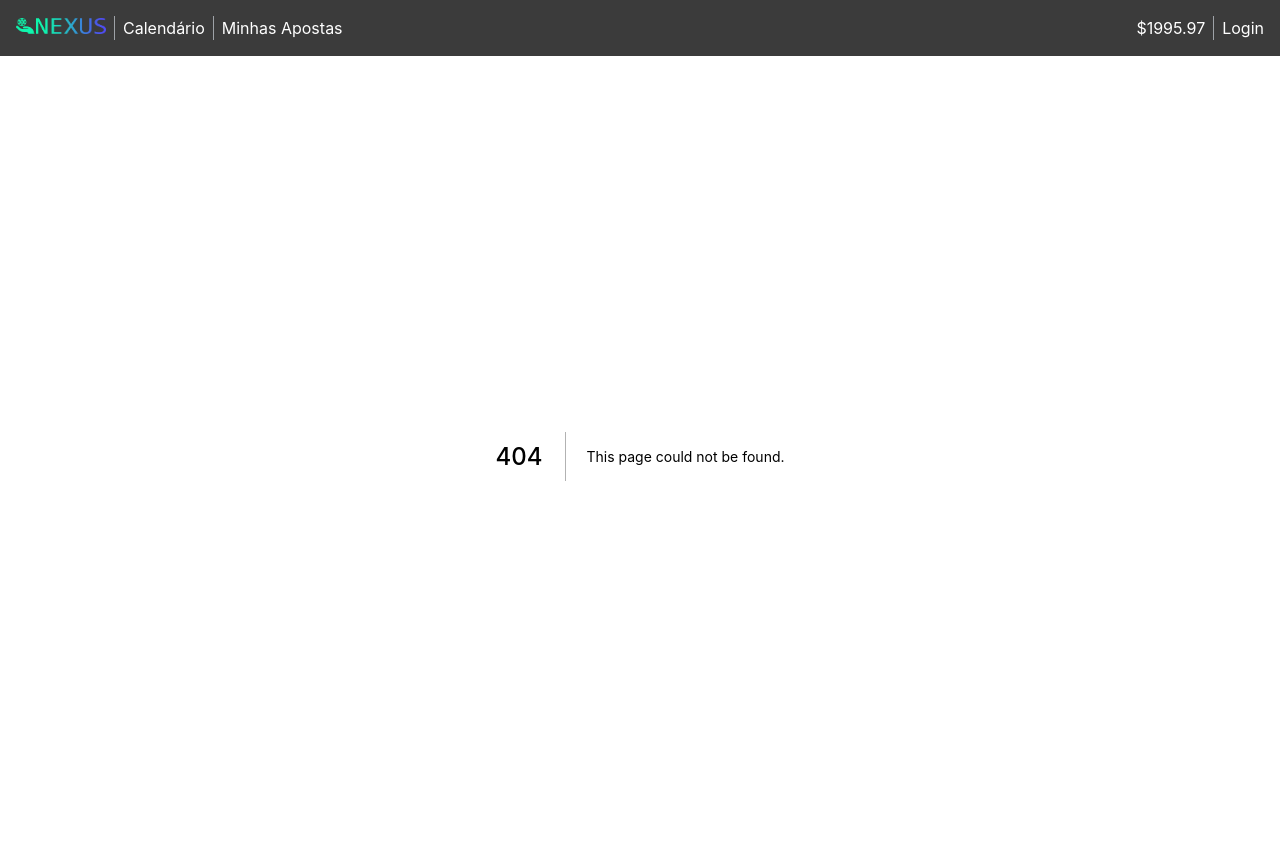
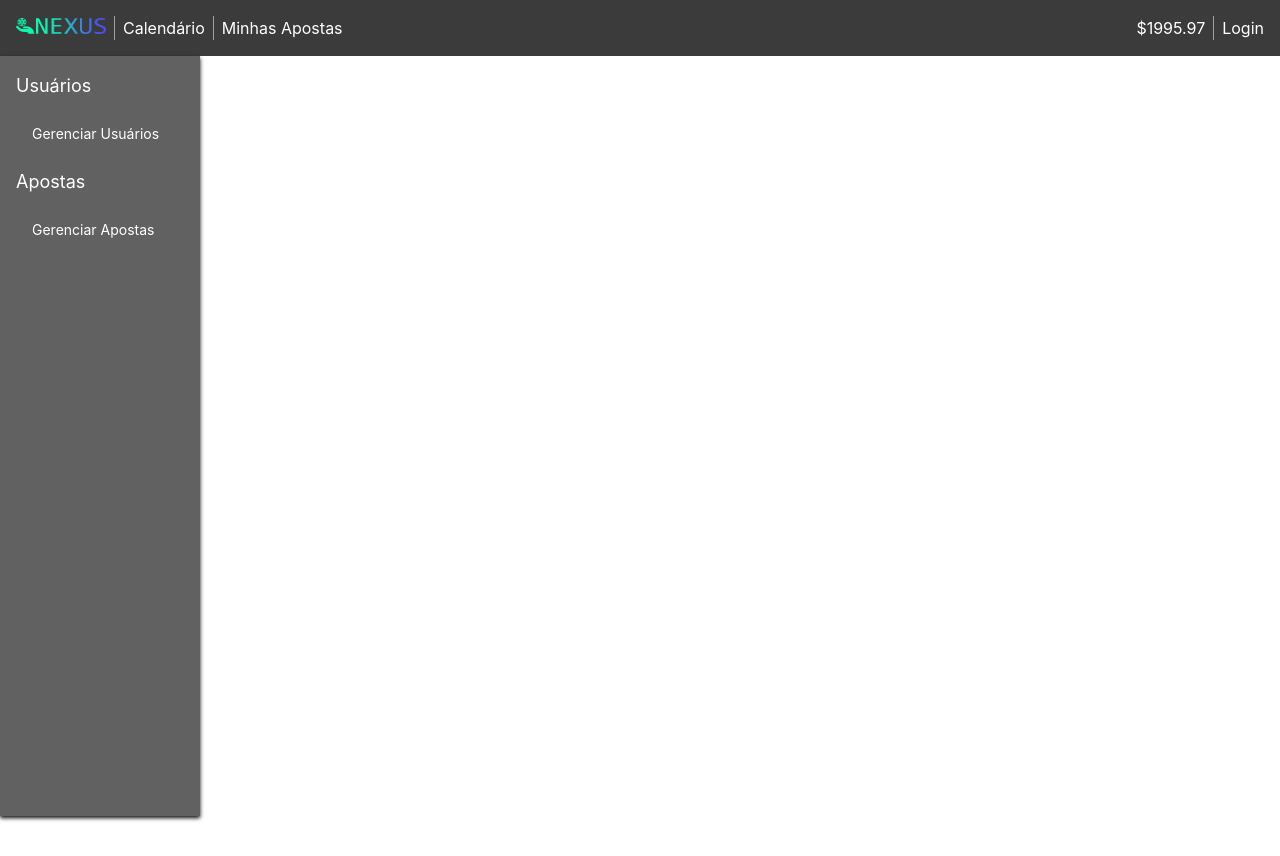
Before and after one commit to Densatho/INexus, a Next.js app: page /admin/dashboard in a window 1280 px wide. Before the commit this address had no page. After the commit the page ends 816 px from the top, so only its background shows below. Built offline with nearby package versions, Linux system fonts and the light colour scheme.

Commit message:
dashboard de admin + subpastas e navbar.

```diff
--- a/components/Layout.js
+++ b/components/Layout.js
@@ -12,7 +12,6 @@ export default function Layout(props) {
         <meta name="Nexus" content="Bet for League of Legends games" />
         <link rel="icon" href="/favicon.ico" />
       </Head>
-      <Navbar />
       <Flex flexDirection="column" pt={14}>
         {props.children}
       </Flex>
--- /dev/null
+++ b/components/NavItem.js
@@ -0,0 +1,32 @@
+import Icon from "@chakra-ui/icon";
+import { Flex, Link, Text } from "@chakra-ui/layout";
+import { Menu, MenuButton } from "@chakra-ui/menu";
+
+export default function NavItem({ type, title, destino }) {
+  return (
+    <Flex
+      flexDir="column"
+      w="100%"
+      alignItems="flex-start"
+      fontStyle={type == "father" ? "bold" : "normal"}
+      fontSize={type == "father" ? "18px" : "14px"}
+      p={type == "father" ? "4" : "2"}
+      ml={type == "father" ? "0" : "6"}
+      color="white"
+    >
+      <Menu placement="right">
+        {destino != "" ? (
+          <Link href={destino}>
+            <MenuButton>
+              <Flex>
+                <Text>{title}</Text>
+              </Flex>
+            </MenuButton>
+          </Link>
+        ) : (
+          <Text>{title}</Text>
+        )}
+      </Menu>
+    </Flex>
+  );
+}
--- a/components/Navbar.js
+++ b/components/Navbar.js
@@ -5,7 +5,7 @@ import { Spacer, Divider } from "@chakra-ui/layout";
 import React from "react";
 
 let saldo = 1995.97;
-export default function Navbar() {
+export default function Navbar(props) {
   return (
     <>
       <Flex p="2" bg="#3B3B3B" w="100%" p={4} h="14" color="white">
--- /dev/null
+++ b/components/Sidebar.js
@@ -0,0 +1,33 @@
+import Icon from "@chakra-ui/icon";
+import { Divider, Flex } from "@chakra-ui/layout";
+import NavItem from "./NavItem";
+export default function Sidebar() {
+  return (
+    <Flex
+      pos="sticky"
+      left="0"
+      h="95vh"
+      marginTop="0"
+      boxShadow="0 2px 4px 0 #080808"
+      w="200px"
+      flexDirection="column"
+      justifyContent="space-between"
+      background="#616161"
+    >
+      <Flex flexDirection="column">
+        <NavItem type="father" title="Usuários" destino=""></NavItem>
+        <NavItem
+          type="child"
+          title="Gerenciar Usuários"
+          destino="/admin/userManager"
+        ></NavItem>
+        <NavItem type="father" title="Apostas"></NavItem>
+        <NavItem
+          type="child"
+          title="Gerenciar Apostas"
+          destino="/admin/betManager"
+        ></NavItem>
+      </Flex>
+    </Flex>
+  );
+}
--- a/pages/_app.js
+++ b/pages/_app.js
@@ -4,7 +4,7 @@ import Navbar from "src/components/Navbar";
 function MyApp({ Component, pageProps }) {
   return (
     <ChakraProvider>
-      <Navbar />
+      <Navbar {...pageProps} />
       <Component {...pageProps} />
     </ChakraProvider>
   );
--- /dev/null
+++ b/pages/admin/betManager.js
@@ -0,0 +1,3 @@
+export default function betManager() {
+  return <p>Aqui vai a lista de bets.</p>;
+}
--- /dev/null
+++ b/pages/admin/dashboard.js
@@ -0,0 +1,8 @@
+import Sidebar from "src/components/Sidebar";
+export default function dashBoard() {
+  return (
+    <>
+      <Sidebar></Sidebar>
+    </>
+  );
+}
--- /dev/null
+++ b/pages/admin/userManager.js
@@ -0,0 +1,5 @@
+import { Flex } from "@chakra-ui/layout";
+
+export default function userManager() {
+  return <p>Aqui vai a lista de usuários</p>;
+}
```
